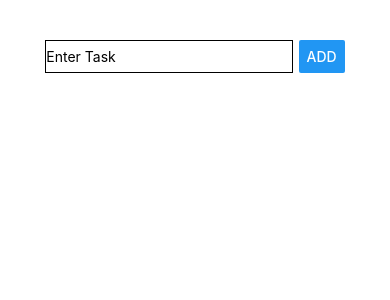
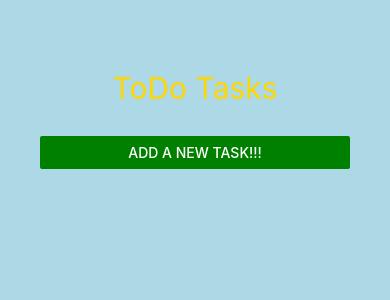
Before and after one commit to ssseru/Tasks-React-Native, a React Native app: screen / in a window 390 px wide. Shown: the top 300 px of the page. Built offline with nearby package versions, Linux system fonts and the light colour scheme.

Commit message:
Added code into components and did styling

```diff
--- a/App.js
+++ b/App.js
@@ -7,22 +7,21 @@ import {
   TextInput,
   Button,
   FlatList,
+  Modal,
 } from "react-native";
 import RenderListItem from "./components/renderListItem";
+import RenderModal from "./components/renderModal";
 
 export default function App() {
-  const [currentTask, setCurrentTask] = useState("");
   const [taskList, setTaskList] = useState([]);
+  const [isModal, setIsModal] = useState(false);
 
-  const buttonOnPress = () => {
+  const buttonOnPress = (currentTask) => {
     setTaskList((taskList) => [
       ...taskList,
       { id: Math.random().toString(), value: currentTask },
     ]);
-  };
-
-  const taskInputHandler = (enteredText) => {
-    setCurrentTask(enteredText);
+    setIsModal(false);
   };
 
   const removeTask = (goalId) => {
@@ -31,17 +30,26 @@ export default function App() {
     });
   };
 
+  const cancelGoalAdditionHandler = () => {
+    setIsModal(false);
+  };
+
   return (
     <View style={styles.root}>
-      <View style={styles.inputContainer}>
-        <TextInput
-          style={styles.input}
-          placeholder="Enter Task"
-          onChangeText={taskInputHandler}
-          value={currentTask}
-        />
-        <Button title="ADD" onPress={buttonOnPress} />
+      <View style={styles.headingContainer}>
+        <Text style={styles.heading}>ToDo Tasks</Text>
       </View>
+      <Button
+        title="Add a new task!!!"
+        color="green"
+        onPress={() => setIsModal(true)}
+        style={styles.button}
+      />
+      <RenderModal
+        isModal={isModal}
+        onAddTask={buttonOnPress}
+        onCancel={cancelGoalAdditionHandler}
+      />
       <FlatList
         keyExtractor={(item, index) => item.id}
         data={taskList}
@@ -60,14 +68,18 @@ export default function App() {
 const styles = StyleSheet.create({
   root: {
     padding: 40,
+    flex: 1,
+    backgroundColor: "lightblue",
   },
-  inputContainer: {
-    flexDirection: "row",
-    justifyContent: "space-evenly",
+  headingContainer: {
+    paddingVertical: 30,
   },
-  input: {
-    borderColor: "black",
-    borderWidth: 1,
-    width: "80%",
+  heading: {
+    fontSize: 30,
+    alignSelf: "center",
+    color: "gold",
+  },
+  button: {
+    justifyContent: "center",
   },
 });
--- /dev/null
+++ b/components/renderModal.js
@@ -0,0 +1,76 @@
+import React, { useState } from "react";
+import {
+  StyleSheet,
+  Text,
+  View,
+  TextInput,
+  Button,
+  FlatList,
+  Modal,
+} from "react-native";
+const RenderModal = (props) => {
+  const [currentTask, setCurrentTask] = useState("");
+
+  const taskInputHandler = (enteredText) => {
+    setCurrentTask(enteredText);
+  };
+
+  const addTaskHandler = () => {
+    props.onAddTask(currentTask);
+    setCurrentTask("");
+  };
+
+  return (
+    <Modal visible={props.isModal} animationType="slide">
+      <View style={styles.inputContainer}>
+        <Text style={styles.heading}>Enter new TASK below</Text>
+        <TextInput
+          style={styles.input}
+          placeholder=""
+          onChangeText={taskInputHandler}
+          value={currentTask}
+        />
+        <View style={styles.buttonContainer}>
+          <View style={styles.button}>
+            <Button title="ADD" onPress={addTaskHandler} />
+          </View>
+          <View style={styles.button}>
+            <Button title="CANCEL" color="red" onPress={props.onCancel} />
+          </View>
+        </View>
+      </View>
+    </Modal>
+  );
+};
+
+const styles = StyleSheet.create({
+  inputContainer: {
+    justifyContent: "center",
+    alignItems: "center",
+    flex: 1,
+    backgroundColor: "coral",
+  },
+  input: {
+    width: "80%",
+    borderColor: "black",
+    borderWidth: 1,
+    padding: 10,
+    marginBottom: 10,
+  },
+  buttonContainer: {
+    width: "40%",
+    flexDirection: "row",
+    justifyContent: "space-between",
+    alignItems: "center",
+  },
+  button: {
+    width: "60%",
+  },
+  heading: {
+    fontSize: 30,
+    alignSelf: "center",
+    color: "gold",
+  },
+});
+
+export default RenderModal;
```
